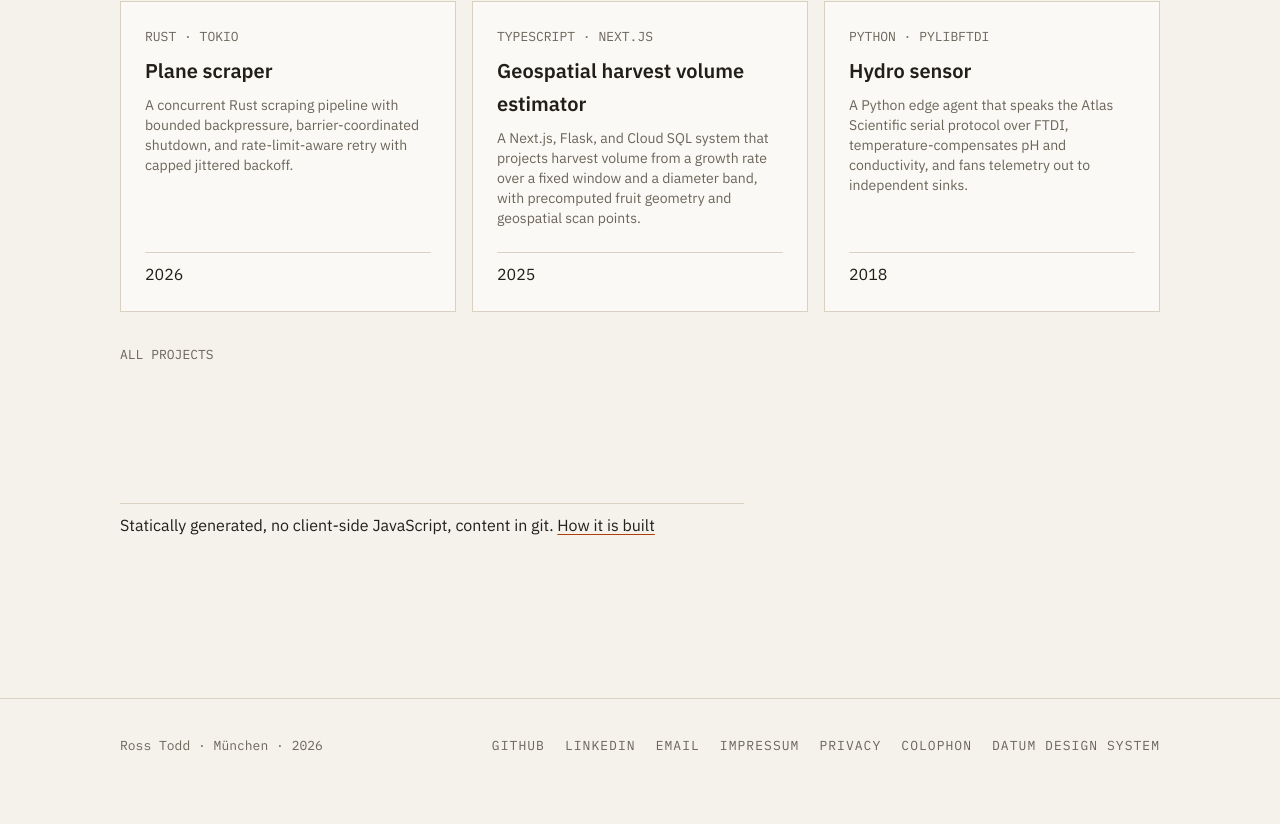
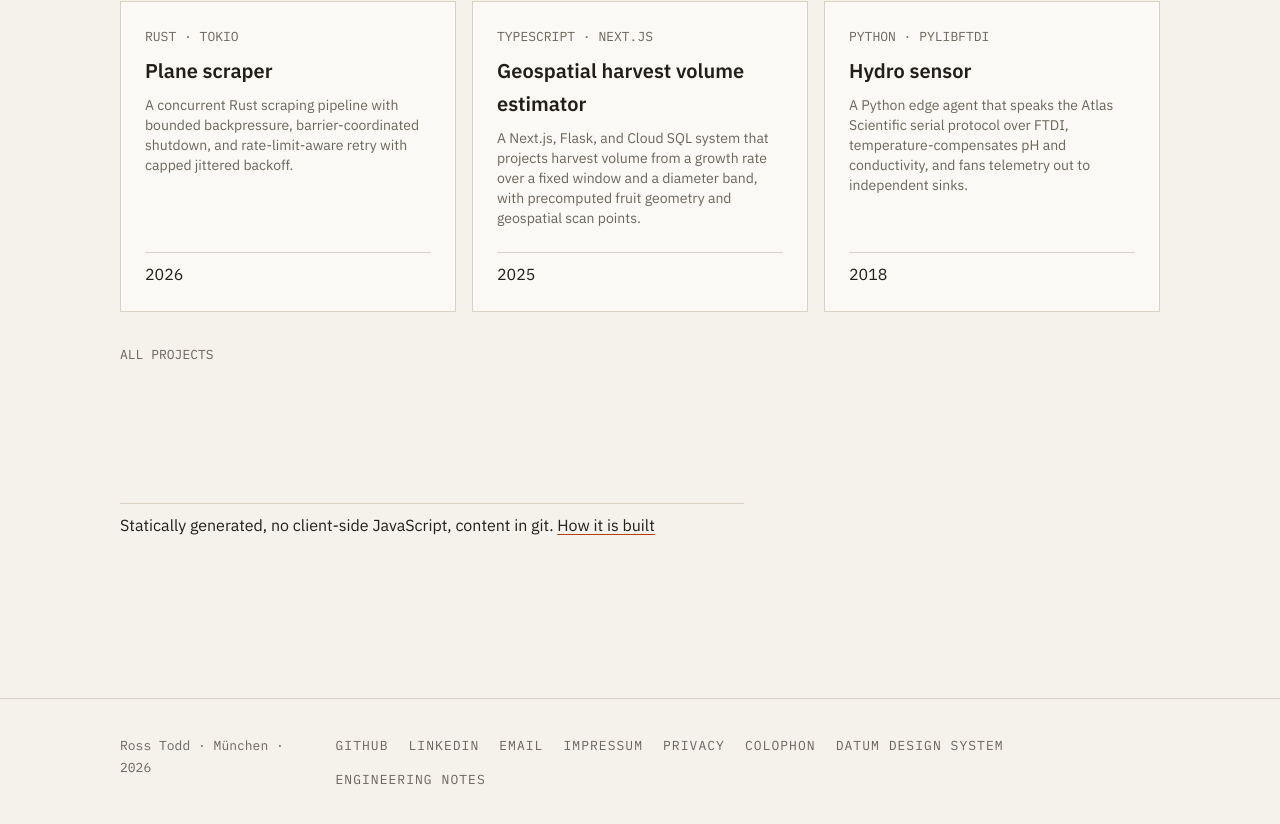
Before and after one commit to rsstdd/portfolio-2026, a Next.js app: page / in a window 1280 px wide. Shown: the part 905-1729 px from the top of the page. Before the commit the page ends 1694 px from the top, so only its background shows below. Built offline with nearby package versions, Linux system fonts and the light colour scheme.

Commit message:
add footer link to blogs

```diff
--- a/src/components/layout/site-footer.tsx
+++ b/src/components/layout/site-footer.tsx
@@ -9,6 +9,7 @@ const links = [
   { href: "/privacy", label: "Privacy" },
   { href: "/colophon", label: "Colophon" },
   { href: "/design", label: "Datum Design System" },
+  { href: "/blog", label: "Engineering Notes" },
 ]
 
 export function SiteFooter() {
```
